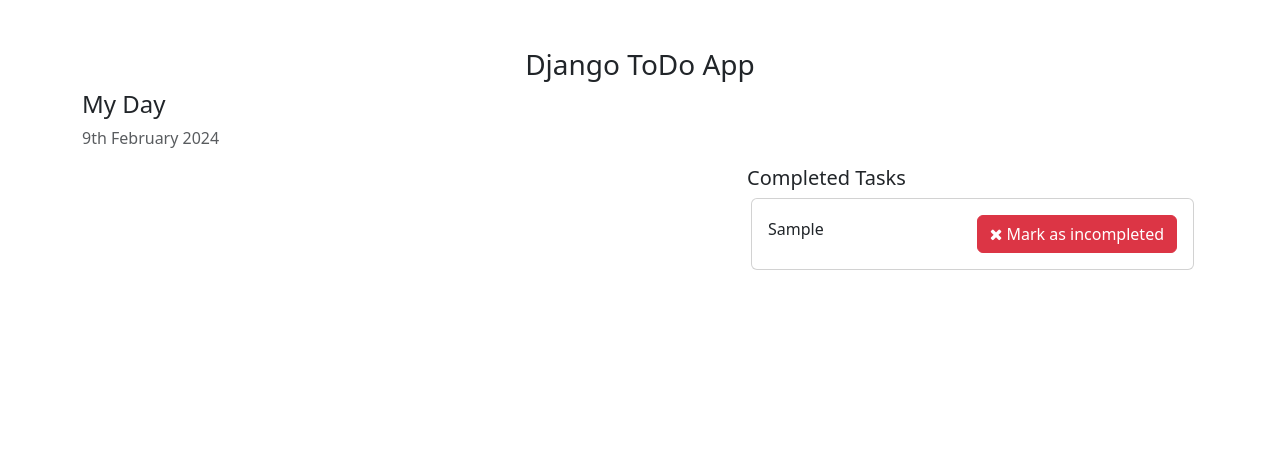
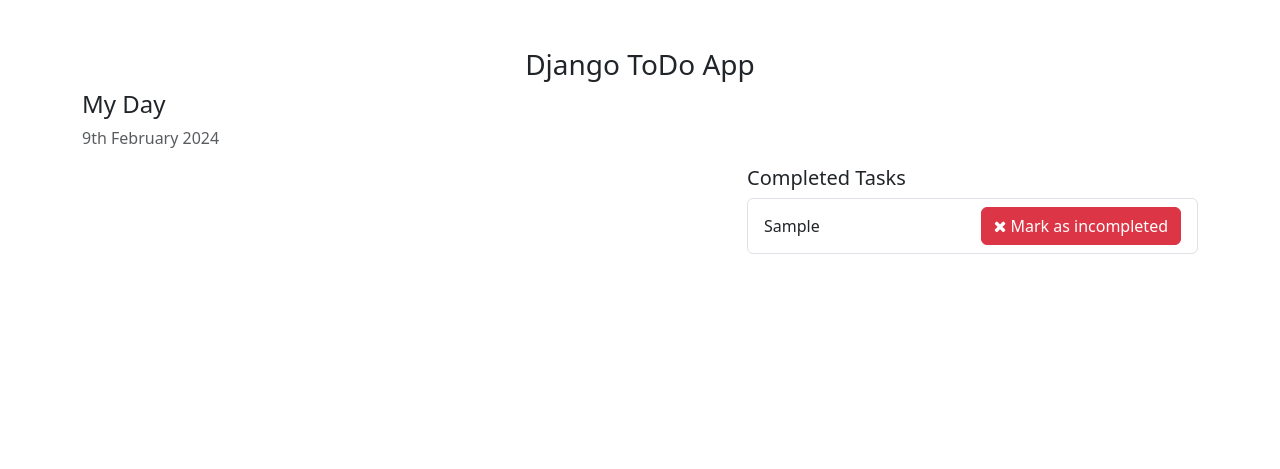
Before and after one commit to alemansrao/ToDo-App, a Django app: page / in a window 1280 px wide. Shown: the top 469 px of the page. Run offline with Django 4.2, Linux system fonts and the light colour scheme; tables that the repository leaves empty hold one stand-in row (values such as "Sample post").

Commit message:
UI Improvements and Final Commit

```diff
--- a/templates/index.html
+++ b/templates/index.html
@@ -30,47 +30,35 @@
             <h4>My Day</h4>
             <p class="text-muted">{% now "jS F Y" %}</p>
             <div class="col-md-7 col-lg-7" style="height: 450px; overflow: scroll;">
-                <!-- List of all the tasks for the day -->
-
-
-
                 {% for task in incompletedTasks %}
-                <div class="card m-1">
-                    <div class="card-body">
-                        <span style="position: relative; float: left;">
-                            <div class="p-0">{{task.task|truncatechars:40}}</div>
-                        </span>
-
-                        <span style="position: relative; float: right;">
+                <div class="list-group">
+                    <ul class="list-group">
+                        <li class="list-group-item d-flex justify-content-between align-items-center">
+                            {{task.task|truncatechars:40}}
+                          <span style="position: relative; float: right;">
                             <a class="btn btn-success" href="{% url 'markDone' task.pk %}"><i class="fa fa-check"></i> Mark as Done</a>
                             <a class="btn btn-danger" href="{% url 'deleteTask' task.pk %}"><i class="fa fa-trash"></i></a>
                             <a class="btn btn-primary" href="{% url 'editTask' task.pk %}" id="editTask"><i class="fa fa-pencil"></i></a>
                         </span>
-                    </div>
+                        </li>
+                      </ul>
                 </div>
                 {% endfor %}
-
-
-
-
-
-
-
             </div>
             <div class="col-md-5 col-lg-5">
                 <h5>Completed Tasks</h5>
-                <!-- List of all the tasks that have completed -->
+
                 {% for task in completedTasks %}
-                <div class="card m-1">
-                    <div class="card-body">
-                        <div class="align-middle" style="display: inline-block;">
+
+                <div class="list-group">
+                    <ul class="list-group">
+                        <li class="list-group-item d-flex justify-content-between align-items-center">
                             {{task.task|truncatechars:40}}
-                        </div>
-
-                        <span style="position: relative; float: right;">
-                            <a class="btn btn-danger" href="{% url 'markPending' task.pk %}"><i class="fa fa-close"></i> Mark as incompleted</a>
-                        </span>
-                    </div>
+                            <span style="position: relative; float: right;">
+                                <a class="btn btn-danger" href="{% url 'markPending' task.pk %}"><i class="fa fa-close"></i> Mark as incompleted</a>
+                            </span>
+                        </li>
+                      </ul>
                 </div>
                 {% endfor %}
             </div>
```
